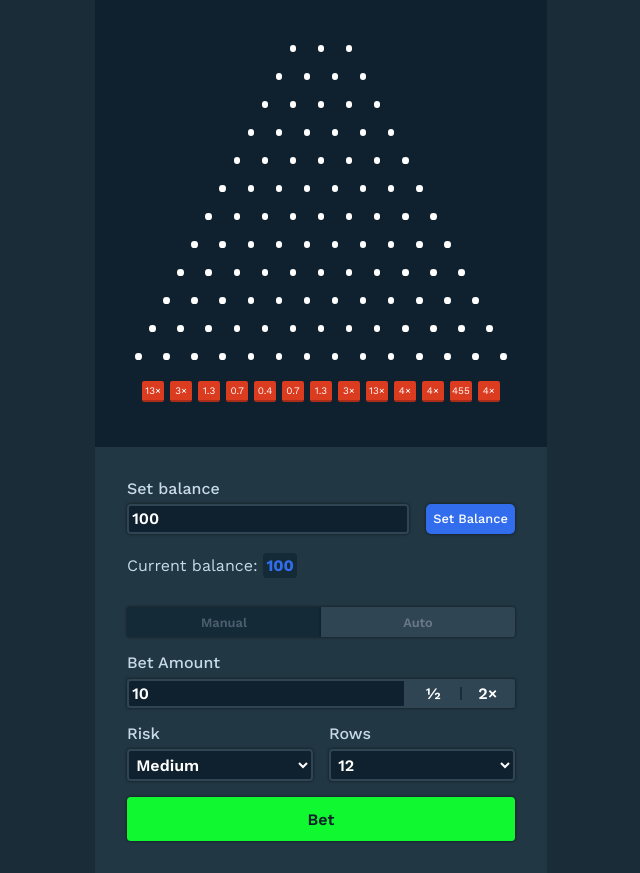
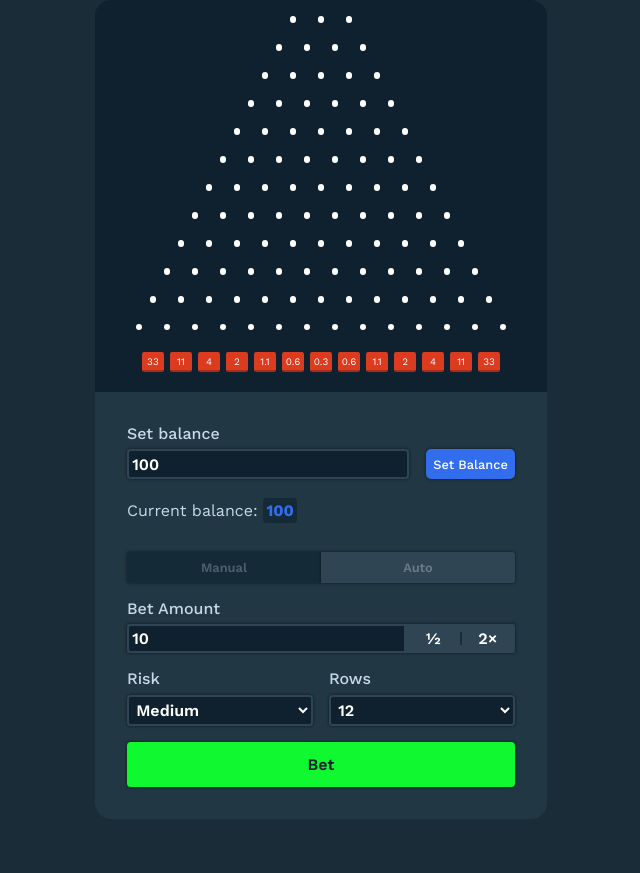
Before and after one commit to kmallari/plinko, a React (Create React App) app: page / in a window 1280 px wide. Shown: the whole page, without its empty margins (319-959 px from the left). After the commit the page ends 819 px from the top, so only its background shows below. Built offline with nearby package versions, Linux system fonts and the light colour scheme.

Commit message:
Adds changing multipliers depending on rows and risk.

```diff
--- a/src/App.css
+++ b/src/App.css
@@ -15,16 +15,26 @@
 
 */
 
-@import url('https://fonts.googleapis.com/css2?family=Work+Sans:wght@400;500;600;700&display=swap');
+@import url("https://fonts.googleapis.com/css2?family=Work+Sans:wght@400;500;600;700&display=swap");
+
+html {
+  height: 100%;
+}
 
 body {
+  height: 100%;
+  width: 100%;
   background-color: rgb(25, 44, 56);
   color: rgb(200, 218, 233);
   font-family: "Work Sans", Arial, Helvetica, sans-serif;
   font-smooth: always;
+  display: grid;
+  justify-content: center;
+  align-items: center;
 }
 
 .app {
+  height: 100%;
   display: flex;
   flex-direction: column-reverse;
   align-items: center;
@@ -38,7 +48,9 @@ body {
   gap: 0.1em;
 }
 
-input, select, button {
+input,
+select,
+button {
   padding: 0.2em;
   font-size: 1em;
   font-weight: 600;
@@ -55,15 +67,16 @@ select {
   cursor: pointer;
 }
 
-input:hover, select:hover {
-  border:2px solid rgb(85, 112, 134);
+input:hover,
+select:hover {
+  border: 2px solid rgb(85, 112, 134);
   transition: all 0.1s ease-in-out;
-
 }
 
-input:focus, select:focus {
+input:focus,
+select:focus {
   outline: none;
-  border:2px solid rgb(85, 112, 134);
+  border: 2px solid rgb(85, 112, 134);
 }
 
 label {
--- a/src/App.js
+++ b/src/App.js
@@ -1,25 +1,6 @@
-/*
-
-8 ROWS
-  - 9 multipliers
-  - 10 final circles
-
-12 ROWS
-  - 13 multipliers
-  - 14 final circles
-
-16 ROWS
-  - 17 multipliers
-  - 18 final circles
-
-let x => number of rows
-multipliers = x + 1
-final circles = x + 2
-
-*/
 import Pyramid from "./components/Pyramid/Pyramid";
 import Menu from "./components/Menu/Menu";
-import { useState } from "react";
+import { useState, useEffect } from "react";
 import "./App.css";
 import Balance from "./components/Balance/Balance";
 
@@ -56,7 +37,96 @@ const App = () => {
   let tempNewNodeArr = [];
   let nodeArr = [];
 
-  let riskMultipliers = [13, 3, 1.3, 0.7, 0.4, 0.7, 1.3, 3, 13, 4, 4, 455, 4, 5, 5, 5, 6];
+  // multipliers
+  const sixteenRowMultipliers = [
+    [16, 9, 2, 1.4, 1.4, 1.2, 1.1, 1, 0.5, 1, 1.1, 1.2, 1.4, 1.4, 2, 9, 16],
+    [110, 41, 10, 5, 3, 1.5, 1, 0.5, 0.3, 0.5, 1, 1.5, 3, 5, 10, 41, 110],
+    [1000, 130, 26, 9, 4, 2, 0.2, 0.2, 0.2, 0.2, 0.2, 2, 4, 9, 26, 130, 1000],
+  ];
+
+  const fifteenRowMultipliers = [
+    [15, 8, 3, 2, 1.5, 1.1, 1, 0.7, 0.7, 1, 1.1, 1.5, 2, 3, 8, 15],
+    [88, 18, 11, 5, 3, 1.3, 0.5, 0.3, 0.3, 0.5, 1.3, 3, 5, 11, 18, 88],
+    [620, 83, 27, 8, 3, 0.5, 0.2, 0.2, 0.2, 0.2, 0.5, 3, 8, 27, 83, 620],
+  ];
+
+  const fourteenRowMultipliers = [
+    [7.1, 4, 1.9, 1.4, 1.3, 1.1, 1, 0.5, 1, 1.1, 1.3, 1.4, 1.9, 4, 7.1],
+    [58, 15, 7, 4, 1.9, 1, 0.5, 0.2, 0.5, 1, 1.9, 4, 7, 15, 58],
+    [420, 56, 18, 5, 1.9, 0.3, 0.2, 0.2, 0.2, 0.3, 1.9, 5, 18, 56, 420],
+  ];
+
+  const thirteenRowMultipliers = [
+    [8.1, 4, 3, 1.9, 1.2, 0.9, 0.7, 0.7, 0.9, 1.2, 1.9, 3, 4, 8.1],
+    [43, 13, 6, 3, 1.3, 0.7, 0.4, 0.4, 0.7, 1.3, 3, 6, 13, 43],
+    [260, 37, 11, 4, 1, 0.2, 0.2, 0.2, 0.2, 1, 4, 11, 37, 260],
+  ];
+
+  const twelveRowMultipliers = [
+    [10, 3, 1.6, 1.4, 1.1, 1, 0.5, 1, 1.1, 1.4, 1.6, 3, 10],
+    [33, 11, 4, 2, 1.1, 0.6, 0.3, 0.6, 1.1, 2, 4, 11, 33],
+    [170, 24, 8.1, 2, 0.7, 0.2, 0.2, 0.2, 0.7, 2, 8.1, 24, 170],
+  ];
+
+  const elevenRowMultipliers = [
+    [8.4, 3, 1.9, 1.3, 1, 0.7, 0.7, 1, 1.3, 1.9, 3, 8.4],
+    [24, 6, 3, 1.8, 0.7, 0.5, 0.5, 0.7, 1.8, 3, 6, 24],
+    [120, 14, 5.2, 1.4, 0.4, 0.2, 0.2, 0.4, 1.4, 5.2, 14, 120],
+  ];
+
+  const tenRowMultipliers = [
+    [8.9, 3, 1.4, 1.1, 1, 0.5, 1, 1.1, 1.4, 3, 8.9],
+    [22, 5, 2, 1.4, 0.6, 0.4, 0.6, 1.4, 2, 5, 22],
+    [76, 10, 3, 0.9, 0.3, 0.2, 0.3, 0.9, 3, 10, 76],
+  ];
+
+  const nineRowMultipliers = [
+    [5.6, 2, 1.6, 1, 0.7, 0.7, 1, 1.6, 2, 5.6],
+    [18, 4, 1.7, 0.9, 0.5, 0.5, 0.9, 1.7, 4, 18],
+    [43, 7, 2, 0.6, 0.2, 0.2, 0.6, 2, 7, 43],
+  ];
+
+  const eightRowMultipliers = [
+    [5.6, 2.1, 1.1, 1, 0.5, 1, 1.1, 2.1, 5.6],
+    [13, 3, 1.3, 0.7, 0.4, 0.7, 1.3, 3, 13],
+    [29, 4, 1.5, 0.3, 0.2, 0.3, 1.5, 4, 29],
+  ];
+
+  const [multipliers, setMultipliers] = useState(twelveRowMultipliers);
+
+  useEffect(() => {
+    switch (rows) {
+      case 8:
+        setMultipliers(eightRowMultipliers);
+        break;
+      case 9:
+        setMultipliers(nineRowMultipliers);
+        break;
+      case 10:
+        setMultipliers(tenRowMultipliers);
+        break;
+      case 11:
+        setMultipliers(elevenRowMultipliers);
+        break;
+      case 12:
+        setMultipliers(twelveRowMultipliers);
+        break;
+      case 13:
+        setMultipliers(thirteenRowMultipliers);
+        break;
+      case 14:
+        setMultipliers(fourteenRowMultipliers);
+        break;
+      case 15:
+        setMultipliers(fifteenRowMultipliers);
+        break;
+      case 16:
+        setMultipliers(sixteenRowMultipliers);
+        break;
+      default:
+        break;
+    }
+  }, [rows]);
 
   let ctr = 1;
 
@@ -77,7 +147,7 @@ const App = () => {
   tempOldNodeArr[0].data = null;
   tempOldNodeArr[tempOldNodeArr.length - 1].data = null;
   for (let i = 0; i + 1 < tempOldNodeArr.length - 1; i++) {
-    tempOldNodeArr[i + 1].data = riskMultipliers[i];
+    tempOldNodeArr[i + 1].data = multipliers[risk][i];
   }
   tempOldNodeArr.shift();
   tempOldNodeArr.pop();
@@ -140,6 +210,8 @@ const App = () => {
     setBetAmount(betAmount * 2);
   };
 
+  console.log(risk);
+
   return (
     <div className="app">
       <div>
--- a/src/components/Menu/menu.css
+++ b/src/components/Menu/menu.css
@@ -109,6 +109,8 @@
   background-color: rgb(33, 55, 67);
   padding: 2em;
   min-width: 24.2em;
+  border-bottom-left-radius: 1em;
+  border-bottom-right-radius: 1em;
 }
 
 .balance-section {
--- a/src/components/Pyramid/Pyramid.js
+++ b/src/components/Pyramid/Pyramid.js
@@ -2,31 +2,11 @@ import React from "react";
 import "./pyramid.css";
 
 const Pyramid = ({ rows, nodeArr, tempOldNodeArr }) => {
-  // const circleStyle = {
-  //   borderRadius: "50%",
-  //   backgroundColor: "white",
-  //   minWidth: `${10 / rows}em`,
-  //   minHeight: `${10 / rows}em`,
-  // };
-
-  // const rowStyle = {
-  //   display: "flex",
-  //   gap: `${30 / rows}em`,
-  //   alignItems: "center",
-  //   justifyContent: "center",
-  // };
-
-  // const pyramidStyle = {
-  //   display: "flex",
-  //   flexDirection: "column",
-  //   gap: `${30 / rows}em`,
-  // };
-
   const circleStyle = {
     borderRadius: "50%",
     backgroundColor: "white",
-    minWidth: `${(5 / rows).toFixed(2)}em`,
-    minHeight: `${(5 / rows).toFixed(2)}em`,
+    minWidth: `${5 / rows}em`,
+    minHeight: `${5 / rows}em`,
   };
 
   const rowStyle = {
@@ -42,19 +22,6 @@ const Pyramid = ({ rows, nodeArr, tempOldNodeArr }) => {
     gap: `${16 / rows}em`,
   };
 
-  /*
-  width
-    8  - 29
-    9  - 29
-    10 - 28
-    11 - 28
-    12 - 27
-    13 - 27
-    14 - 26
-    15 - 25
-    16 - 25
-  */
-
   const multiplierStyle = {
     display: "flex",
     alignItems: "center",
@@ -62,10 +29,15 @@ const Pyramid = ({ rows, nodeArr, tempOldNodeArr }) => {
     padding: `${4.6 / rows}em ${0 / rows}em`, // change
     backgroundColor: "rgb(219, 59, 31)", // change?
     width: `${
-      rows === 8 || rows === 9 ? 29 / rows :
-      rows === 10 || rows === 11 /rows ? 28 /rows :
-      rows === 12 || rows === 13 /rows ? 27 /rows :
-      rows === 14 ? 26 /rows : 25 /rows
+      rows === 8 || rows === 9
+        ? 29 / rows
+        : rows === 10 || rows === 11
+        ? 28 / rows
+        : rows === 12 || rows === 13
+        ? 27 / rows
+        : rows === 14
+        ? 26 / rows
+        : 25 / rows
     }em`, // change
     margin: "0 0.2em",
     borderRadius: "0.22em",
@@ -92,7 +64,7 @@ const Pyramid = ({ rows, nodeArr, tempOldNodeArr }) => {
           return (
             <div key={i} style={multiplierStyle}>
               {node.data}
-              {node.data.toString().length < 3 ? "×" : ""}
+              {/* {node.data.toString().length < 3 ? "×" : ""} */}
             </div>
           );
         })}
--- a/src/components/Pyramid/pyramid.css
+++ b/src/components/Pyramid/pyramid.css
@@ -1,5 +1,8 @@
 .pyramid {
-  padding: 2.8em;
+  padding: 1em;
   background-color: rgb(15, 33, 46);
-  width: 362px;
+  width: 420px;
+  height: 360px;
+  border-top-left-radius: 1em;
+  border-top-right-radius: 1em;
 }
```
